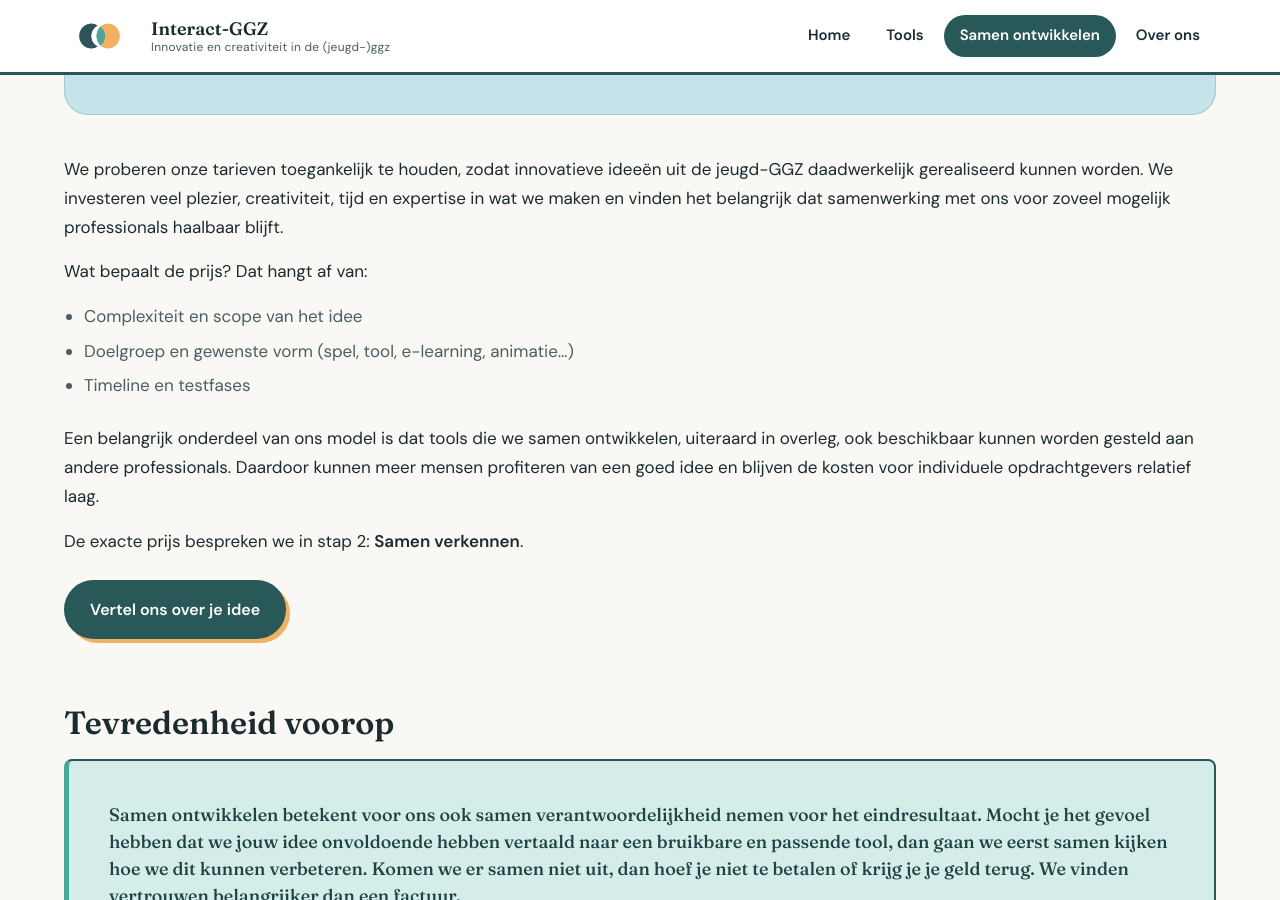
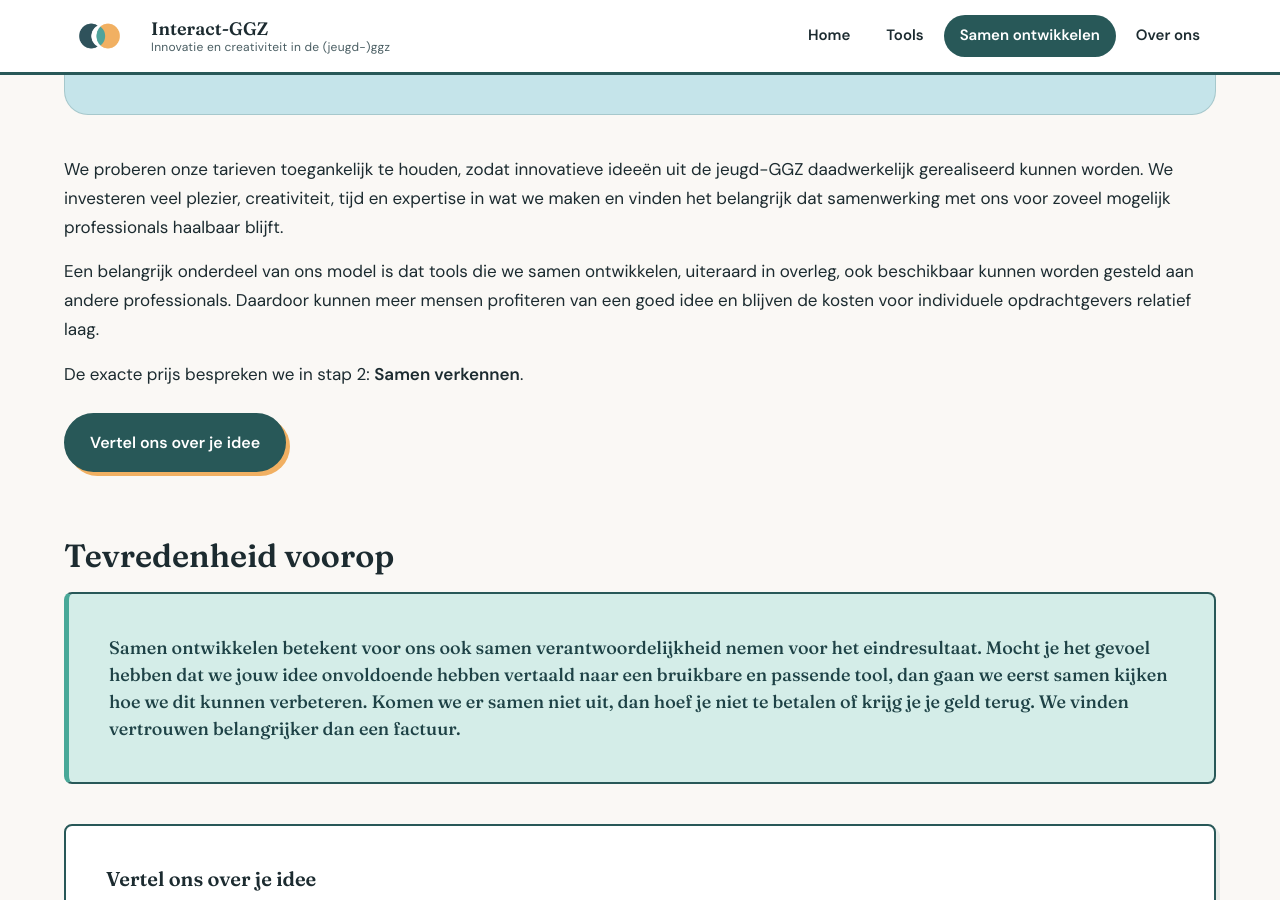
Before and after one commit to janwillemm/jari-website, a Jekyll site: the page built from samen-ontwikkelen.md, in a window 1280 px wide and 900 px high, scrolled down 2285 px. Built offline with Jekyll 4.4.1, drawn with Linux system fonts in a browser that asks for light colours.

Commit message:
Verwijder prijsfactoren-lijst op Samen ontwikkelen.
De opsomming voegde weinig toe; de prijs wordt in stap 2 besproken.

Co-authored-by: Cursor <cursoragent@cursor.com>

```diff
--- a/samen-ontwikkelen.md
+++ b/samen-ontwikkelen.md
@@ -113,14 +113,6 @@ mogelijk is binnen korte tijd.
   zoveel mogelijk professionals haalbaar blijft.
 </p>
 
-<p>Wat bepaalt de prijs? Dat hangt af van:</p>
-
-<ul class="pricing-drivers">
-  <li>Complexiteit en scope van het idee</li>
-  <li>Doelgroep en gewenste vorm (spel, tool, e-learning, animatie…)</li>
-  <li>Timeline en testfases</li>
-</ul>
-
 <p>
   Een belangrijk onderdeel van ons model is dat tools die we samen ontwikkelen,
   uiteraard in overleg, ook beschikbaar kunnen worden gesteld aan andere professionals.
```
